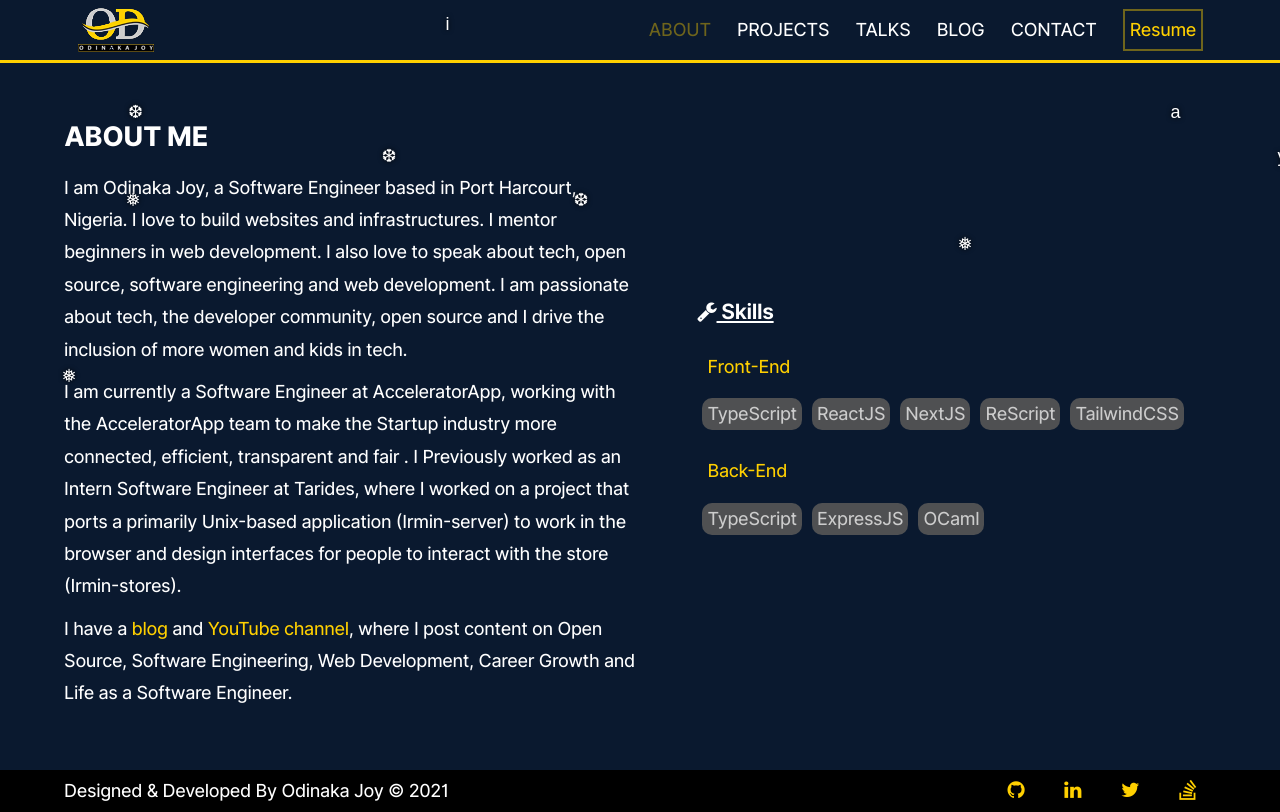
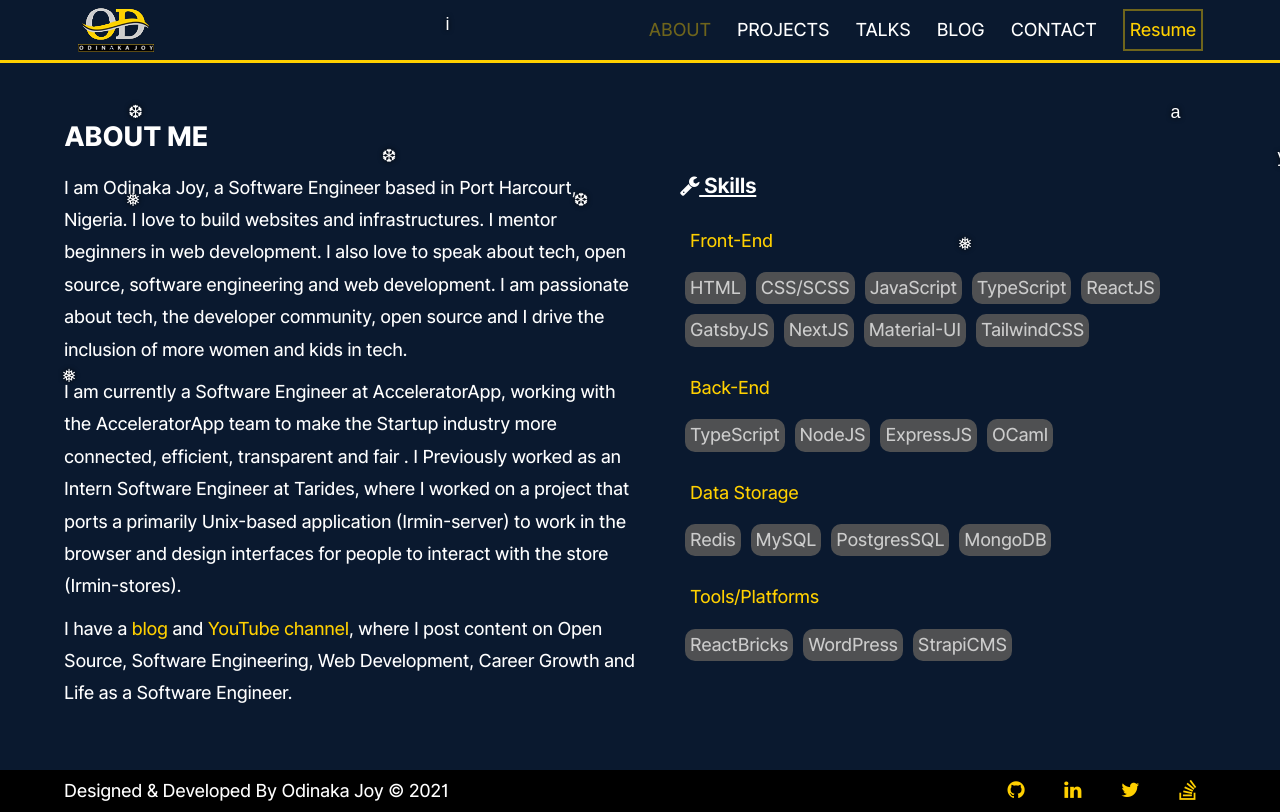
Before and after one commit to dinakajoy/portfolio-v2, a Next.js app: page /about in a window 1280 px wide. Built offline with nearby package versions, Linux system fonts and the light colour scheme.

Commit message:
made changes

```diff
--- a/src/components/About.js
+++ b/src/components/About.js
@@ -22,16 +22,32 @@ const About = () => {
               <i className="fa fa-wrench"></i> Skills
             </h3>
             <p>Front-End</p>
+            <span>HTML</span>
+            <span>CSS/SCSS</span>
+            <span>JavaScript</span>
             <span>TypeScript</span>
             <span>ReactJS</span>
+            <span>GatsbyJS</span>
             <span>NextJS</span>
-            <span>ReScript</span>
+            <span>Material-UI</span>
             <span>TailwindCSS</span>
 
             <p>Back-End</p>
             <span>TypeScript</span>
+            <span>NodeJS</span>
             <span>ExpressJS</span>
             <span>OCaml</span>
+
+            <p>Data Storage</p>
+            <span>Redis</span>
+            <span>MySQL</span>
+            <span>PostgresSQL</span>
+            <span>MongoDB</span>
+
+            <p>Tools/Platforms</p>
+            <span>ReactBricks</span>
+            <span>WordPress</span>
+            <span>StrapiCMS</span>
           </div>
         </div>
       </div>
```
Also changed, not shown: 1 other file (tests, documents, lock files or other folders).
